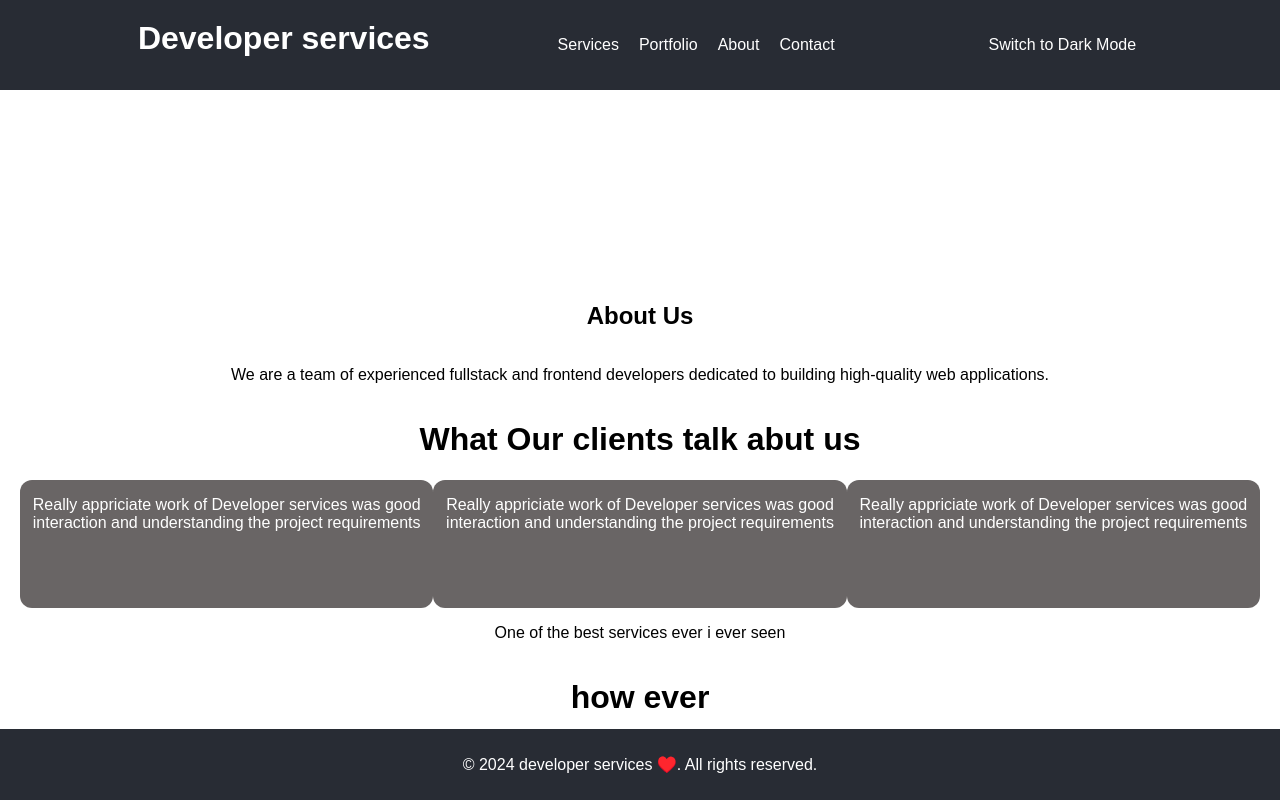
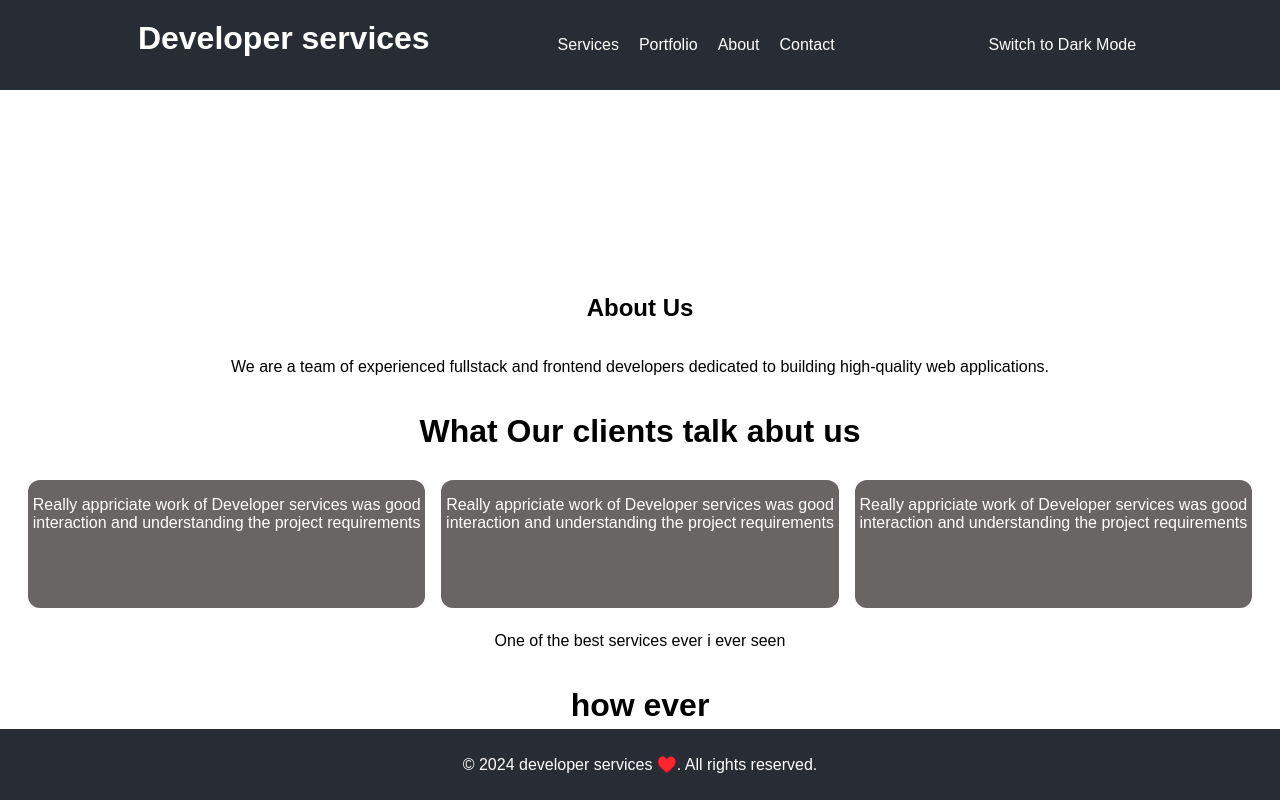
Before and after one commit to lakshmivenkateswara2356/mynewbusinesswebsite, a React (Create React App) app: page / in a window 1280 px wide. Shown: the top 800 px of the page. Built offline with nearby package versions, Linux system fonts and the light colour scheme.

Commit message:
added margin

```diff
--- a/src/App.css
+++ b/src/App.css
@@ -143,6 +143,7 @@ footer {
   height: 8rem;
   border-radius: 12px;
   text-align:center;
+  margin: 8px;
 }
 
 .sizing {
```
